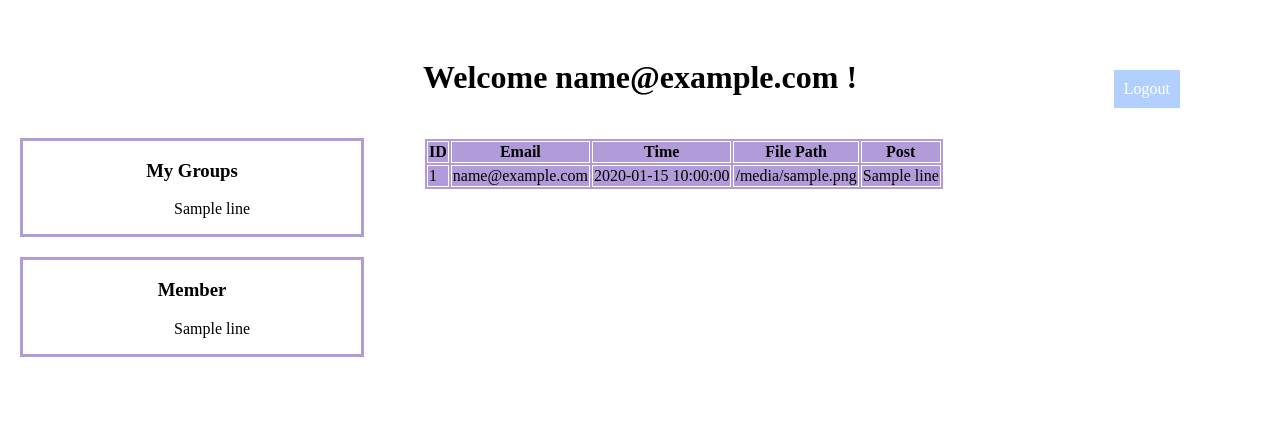
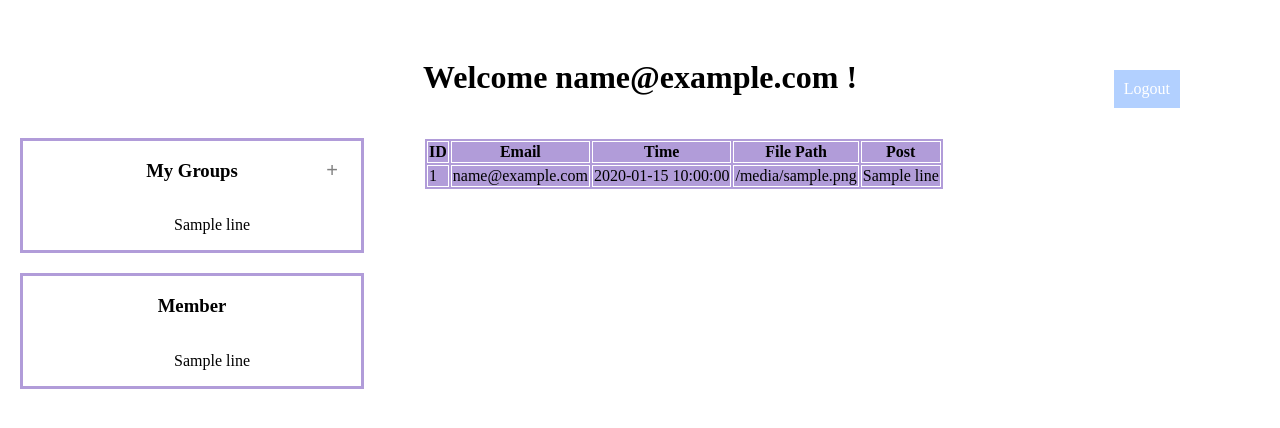
Before and after one commit to al4991/DatabaseProject, a Flask app: template templates/index.html in a window 1280 px wide. Shown: the top 428 px of the page. Run offline with Flask 2, Linux system fonts and the light colour scheme; the template is opened without the code that fills it: most values are stand-ins (such as "Sample title", 1, 10 or a date in 2020).

Commit message:
updated homepage with groups

```diff
--- a/templates/index.html
+++ b/templates/index.html
@@ -81,7 +81,39 @@
         h1 {
             text-align: center;
         }
+        h3 {
+            display: inline-block;
+        }
+        a.btn{
+            float: right;
+            margin-right: 10px solid white;
+            margin-top: 15px solid white;
+            border:0;
 
+        }
+        a.btn:hover {
+            border:0;
+            margin-right: 10px solid white;
+            margin-top: 15px solid white;
+        }
+        button#newGroupButton {
+           position: absolute;
+
+            border:none;
+            color:gray;
+            background: white;
+            border:0;
+            right:40px;
+            top:40px;
+            /*margin-left: 15px solid white;
+            margin-top: 30px solid white;*/
+            font-size:20px;
+        }
+
+        button#newGroupButton:hover {
+            color: white;
+            background: gray;
+        }
 
 
       /* #leftColumn {
@@ -111,6 +143,7 @@
             <div id="leftColumn">
                 <div id="myGroup">
                     <h3>My Groups</h3>
+                    <a class="btn" href="{{ url_for('newGroup') }}"><button id="newGroupButton"> + </button></a>
                     {% for line in ownedGroups %}
                     <ul> {{line.fg_name}} </ul>
                     {% endfor %}
```
